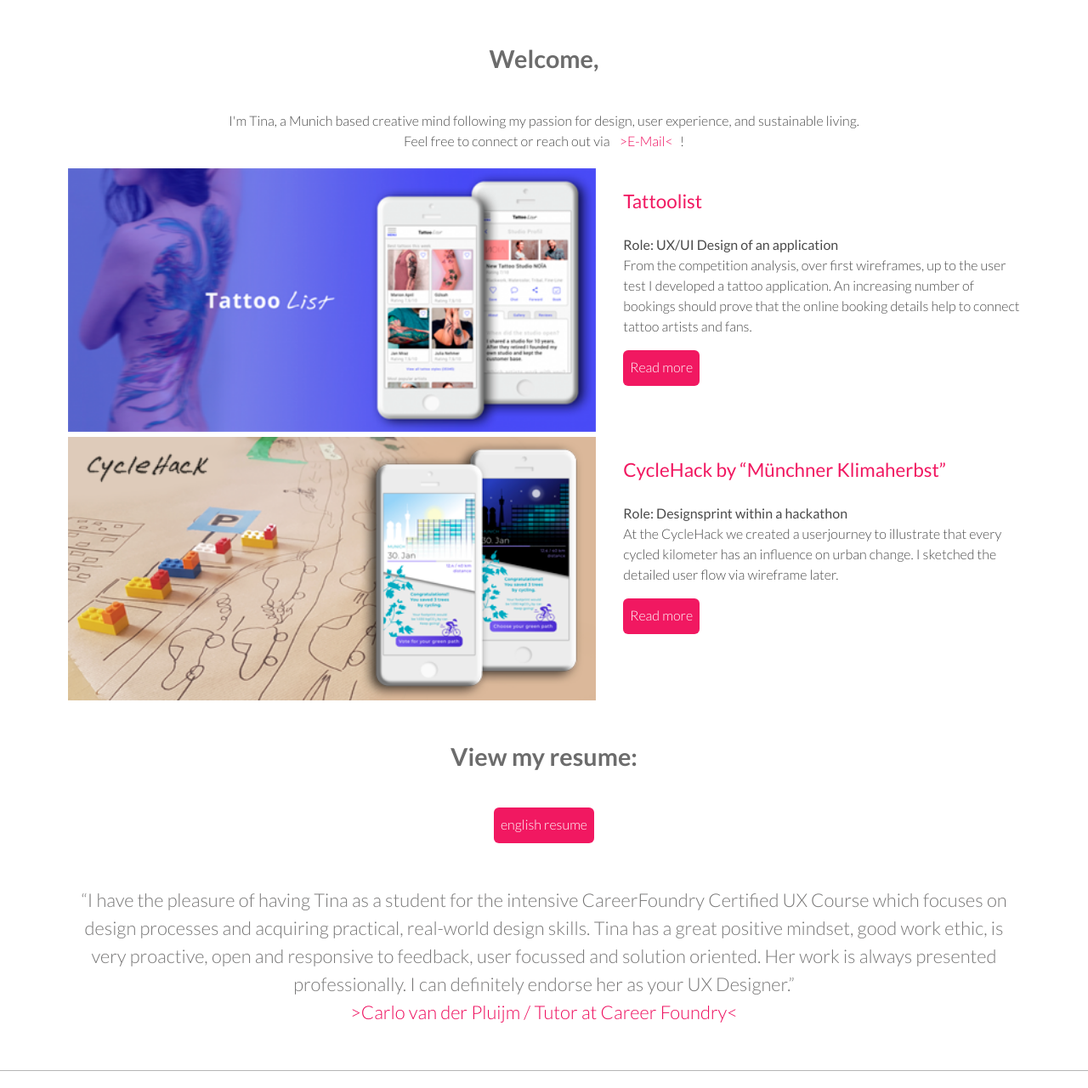
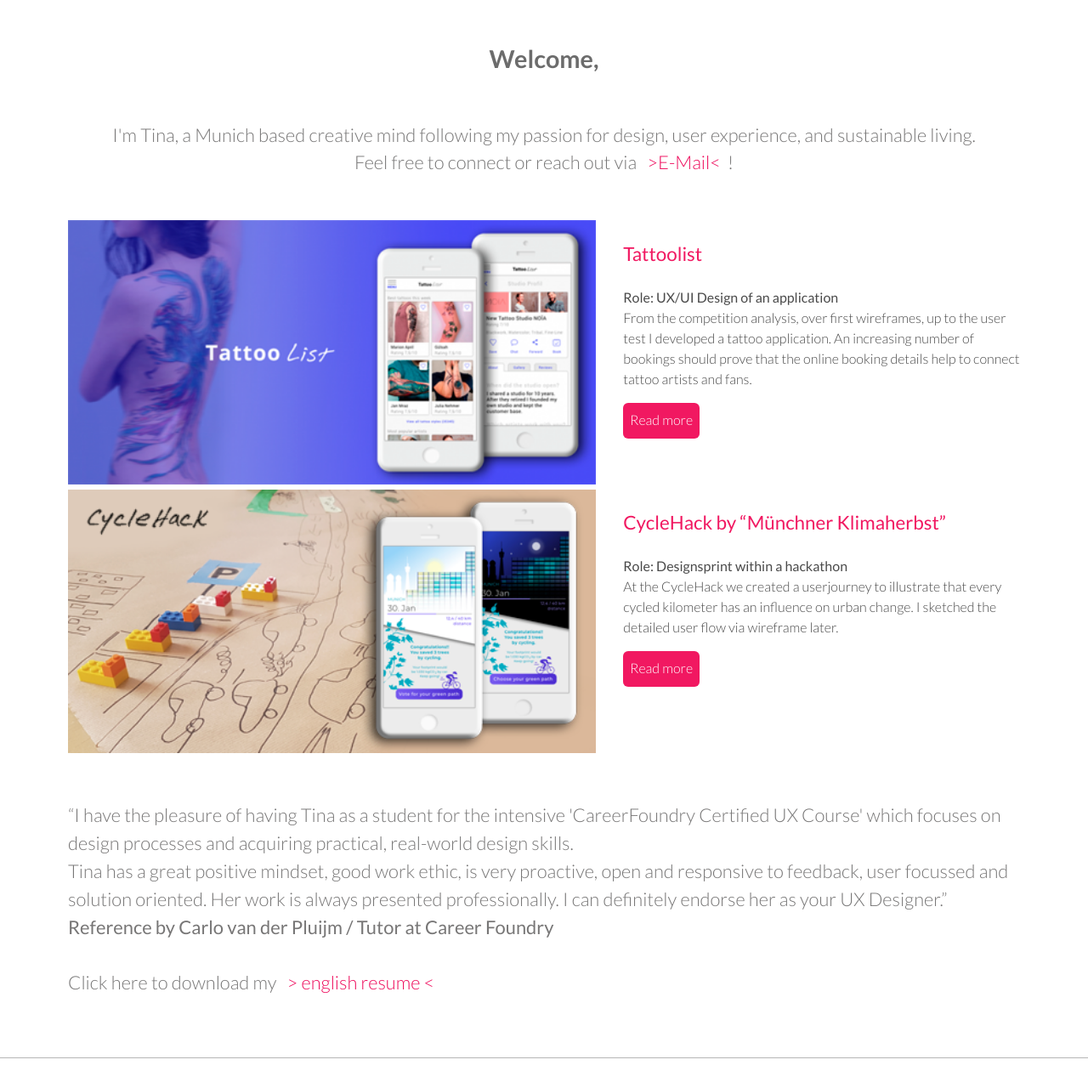
Before and after one commit to TinaMarleni/portfolio-website, a plain HTML site: page index.html in a window 1280 px wide. Shown: the part 120-1400 px from the top of the page at 85% size. Drawn offline with nearby package versions, Linux system fonts and the light colour scheme.

Commit message:
Startseite anpassung / links

```diff
--- a/index.html
+++ b/index.html
@@ -557,8 +557,8 @@
     <div id="hero">
       <div class="container">
         <h4> Welcome,</h4>
-        <p>I'm Tina, a Munich based creative mind following my passion for design, user experience, and sustainable living.
-          <br>Feel free to connect or reach out via <a href="mailto:marlenis.sunrise@gmail.com">&gt;E-Mail&lt;</a>!</p>
+        <h6>I'm Tina, a Munich based creative mind following my passion for design, user experience, and sustainable living.
+          <br>Feel free to connect or reach out via <a href="mailto:marlenis.sunrise@gmail.com">&gt;E-Mail&lt;</a>!</h6>
       </div>
     </div>
     <!--work section-->
@@ -602,18 +602,16 @@
             <a href="cyclehack.html" class="button">Read more</a>
           </div>
         </div>
-        <!--Über ganze Breite Resume link -->
+
+        <!--Über ganze Breite Carlo -->
         <div>
-          <div class="container">
-            <h4>View my resume:</h4><a href="files/CV_TinaSchwegler.pdf" class="button"> english resume </a>
+          <div class="row">
+            <h6>“I have the pleasure of having Tina as a student for the intensive 'CareerFoundry Certified UX Course' which focuses on design processes and acquiring practical, real-world design skills.
+              <br>Tina has a great positive mindset, good work ethic, is very proactive, open and responsive to feedback, user focussed and solution oriented. Her work is always presented professionally. I can definitely endorse her as your UX Designer.” <b>Reference by Carlo van der Pluijm / Tutor at Career Foundry</b>
+              <br><br>Click here to download my <a href="files/CV_TinaSchwegler.pdf" > &gt; english resume &lt;</a></h6>
           </div>
         </div>
 
-        <!--Über ganze Breite Carlo -->
-        <h6>“I have the pleasure of having Tina as a student for the intensive CareerFoundry Certified UX Course which focuses on design processes and acquiring practical, real-world design skills. Tina has a great positive mindset, good work ethic,
-          is very proactive, open and responsive to feedback, user focussed and solution oriented. Her work is always presented professionally. I can definitely endorse her as your UX Designer.”
-          <br><a href="https://www.linkedin.com/in/carlovanderpluijm/" target="_blank">&gt;Carlo van der Pluijm / Tutor at Career Foundry&lt;</a>
-        </h6>
         <!--div id, class, row schliessen-->
       </div>
     </div>
```
Also changed, not shown: 1 other file.
